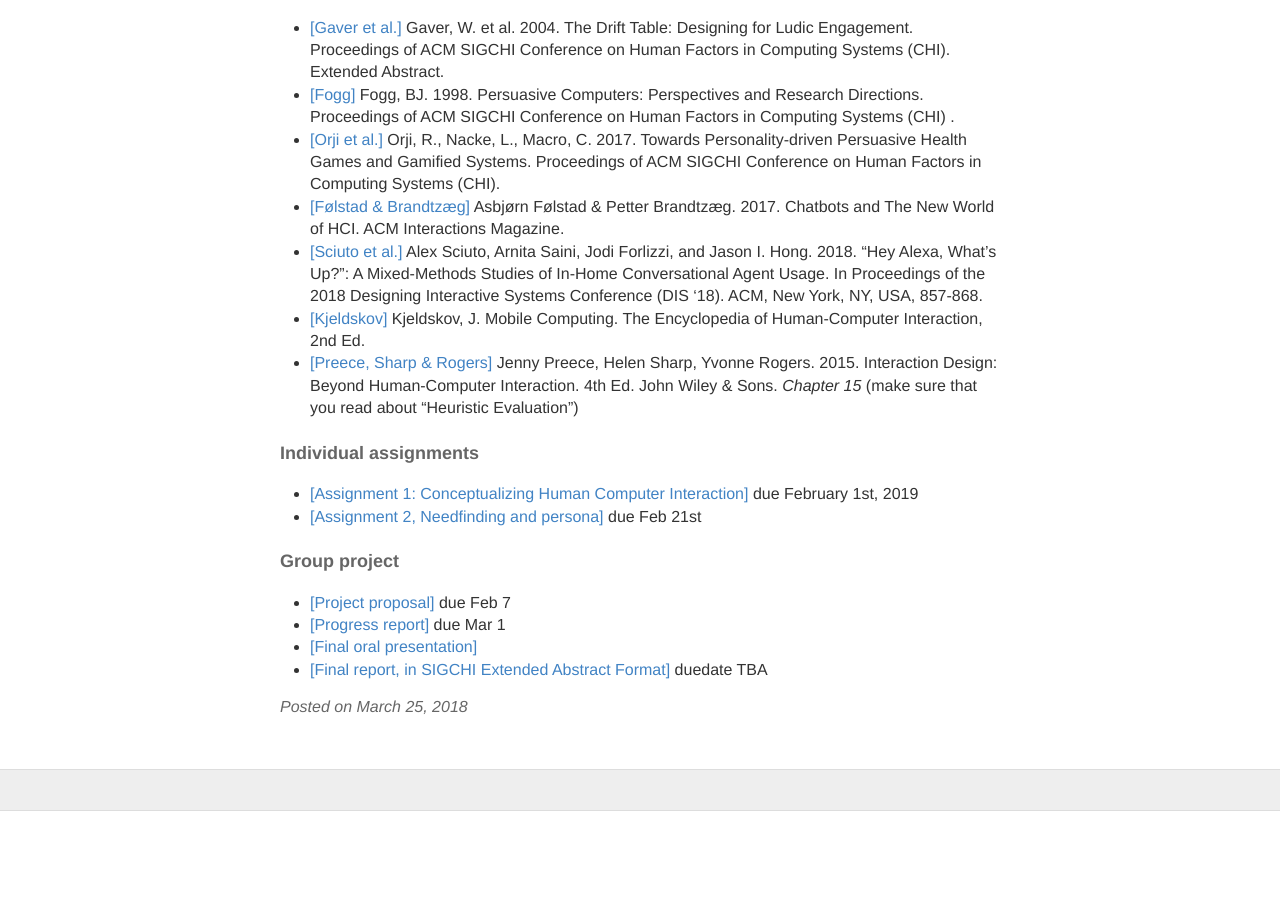
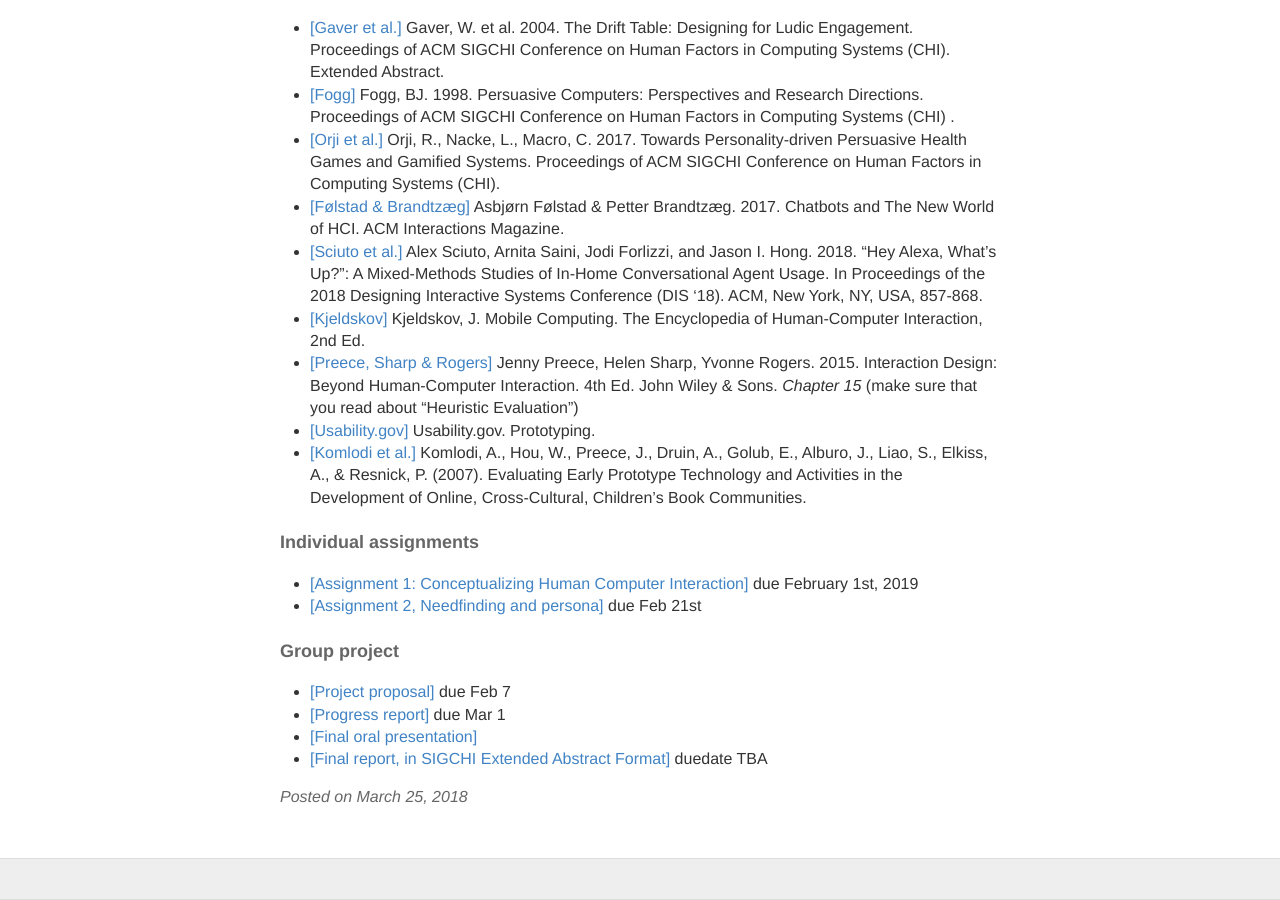
Before and after one commit to hciwang/hciwang.github.io, a Jekyll site: the page built from _posts/2018-3-25-lectures.md, in a window 1280 px wide and 900 px high, scrolled down 2651 px. Built offline with Jekyll 4.4.1, drawn with Linux system fonts in a browser that asks for light colours; before the commit the page ends 3462 px from its top, so only the background shows below that.

Commit message:
Update 2018-3-25-lectures.md

```diff
--- a/_posts/2018-3-25-lectures.md
+++ b/_posts/2018-3-25-lectures.md
@@ -91,7 +91,8 @@
 - [[Sciuto et al.]](https://canvas.ucdavis.edu/courses/293005/files/folder/Reading?preview=5166441) Alex Sciuto, Arnita Saini, Jodi Forlizzi, and Jason I. Hong. 2018. "Hey Alexa, What's Up?": A Mixed-Methods Studies of In-Home Conversational Agent Usage. In Proceedings of the 2018 Designing Interactive Systems Conference (DIS '18). ACM, New York, NY, USA, 857-868.
 - [[Kjeldskov]](https://www.interaction-design.org/literature/book/the-encyclopedia-of-human-computer-interaction-2nd-ed/mobile-computing) Kjeldskov, J. Mobile Computing. The Encyclopedia of Human-Computer Interaction, 2nd Ed.
 - [[Preece, Sharp & Rogers]](http://www.id-book.com/) Jenny Preece, Helen Sharp, Yvonne Rogers. 2015. Interaction Design: Beyond Human-Computer Interaction. 4th Ed. John Wiley & Sons.  *Chapter 15* (make sure that you read about "Heuristic Evaluation")
-
+- [[Usability.gov]](https://www.usability.gov/how-to-and-tools/methods/prototyping.html) Usability.gov. Prototyping.
+- [[Komlodi et al.]](http://www.id-book.com/downloads/casestudy_14point2.pdf) Komlodi, A., Hou, W., Preece, J., Druin, A., Golub, E., Alburo, J., Liao, S., Elkiss, A., & Resnick, P. (2007). Evaluating Early Prototype Technology and Activities in the Development of Online, Cross-Cultural, Children's Book Communities.
 
 
 #### Individual assignments
```
